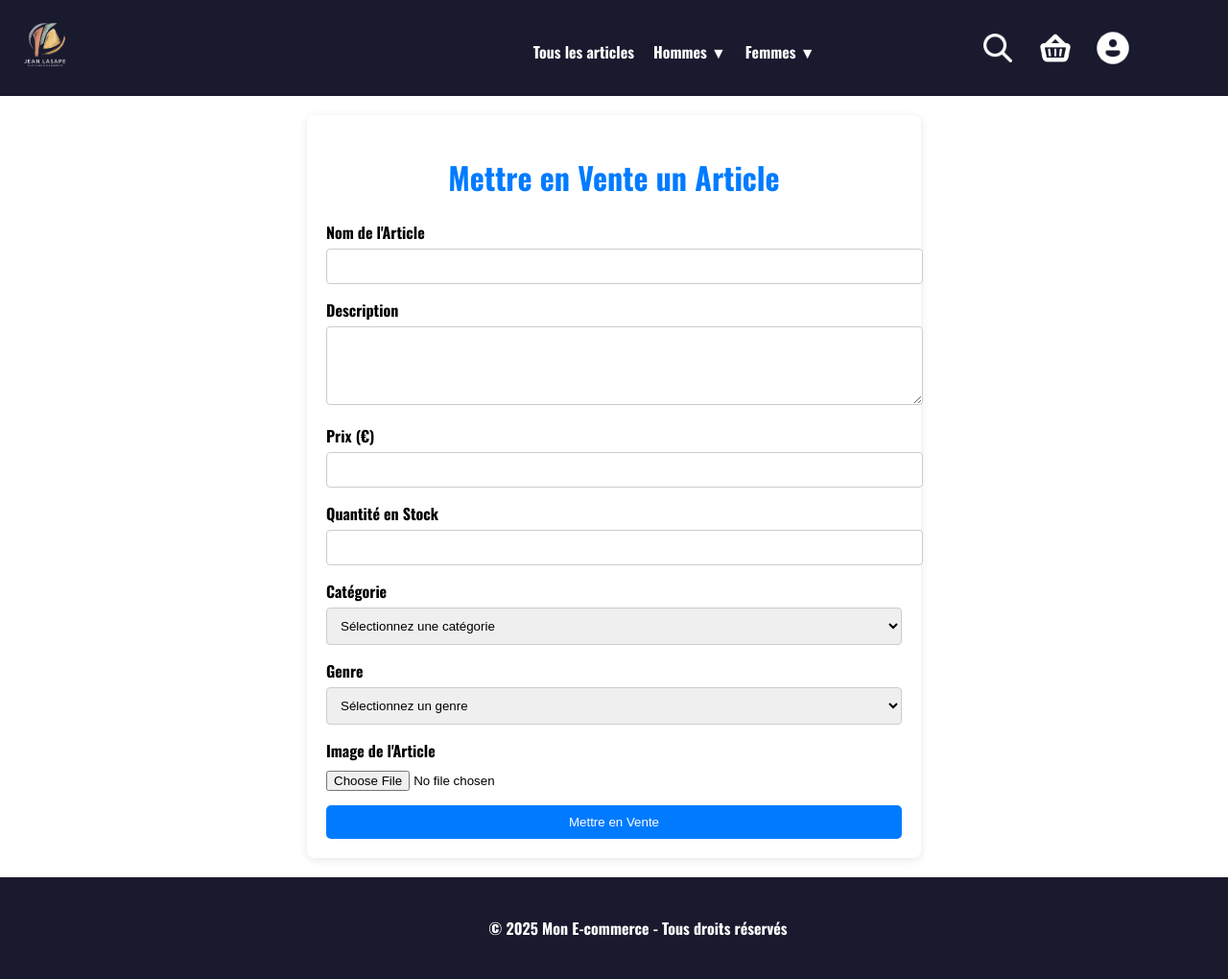
After one commit to BjornHgn/symfony_project, a Symfony app: template templates/articles/sell.html.twig in a window 1280 px wide; the page is wider, and only the part inside the window is pictured. The commit adds this page. Shown: that part at 96% size. Run offline with Twig, Linux system fonts and the light colour scheme; the template is opened without the code that fills it, so the values that code supplies are empty; some libraries are stand-ins or nearby versions.

Commit message:
page /sell

```diff
--- a/config/services.yaml
+++ b/config/services.yaml
@@ -5,6 +5,7 @@
 # https://symfony.com/doc/current/best_practices.html#use-parameters-for-application-configuration
 parameters:
     images_directory: '%kernel.project_dir%/public/images'
+    articles_directory: '%kernel.project_dir%/public/articles'
 
 services:
     # default configuration for services in *this* file
--- a/public/css/styles.css
+++ b/public/css/styles.css
@@ -654,3 +654,61 @@ footer {
     background-color: rgba(255, 255, 255, 0.1);
     margin: 0;
 }
+
+/* Styles pour la page de mise en vente */
+.sell-article-container {
+    max-width: 600px; /* Largeur maximale de la section */
+    margin: 20px auto; /* Centrer la section */
+    padding: 20px; /* Espacement interne */
+    background: white; /* Couleur de fond */
+    border-radius: 8px; /* Coins arrondis */
+    box-shadow: 0 2px 10px rgba(0, 0, 0, 0.1); /* Ombre légère */
+}
+
+.sell-article-container h1 {
+    text-align: center; /* Centrer le titre */
+    color: #007bff; /* Couleur du titre */
+}
+
+.form-group {
+    margin-bottom: 15px; /* Espacement entre les groupes de formulaire */
+}
+
+.form-group label {
+    display: block; /* Afficher le label en bloc */
+    margin-bottom: 5px; /* Espacement en bas du label */
+    font-weight: bold; /* Mettre en gras le label */
+}
+
+.form-group input[type="text"],
+.form-group input[type="number"],
+.form-group select,
+.form-group textarea {
+    width: 100%; /* Largeur complète */
+    padding: 10px; /* Espacement interne */
+    border: 1px solid #ccc; /* Bordure */
+    border-radius: 4px; /* Coins arrondis */
+}
+
+.form-group input[type="text"]:focus,
+.form-group input[type="number"]:focus,
+.form-group select:focus,
+.form-group textarea:focus {
+    border-color: #007bff; /* Bordure au focus */
+    outline: none; /* Supprimer le contour par défaut */
+}
+
+.button-primary {
+    background-color: #007bff; /* Couleur de fond du bouton */
+    color: white; /* Couleur du texte */
+    padding: 10px 20px; /* Espacement interne */
+    border: none; /* Pas de bordure */
+    border-radius: 5px; /* Coins arrondis */
+    cursor: pointer; /* Curseur pointer */
+    transition: background-color 0.3s; /* Transition pour l'effet hover */
+    width: 100%; /* Largeur complète */
+}
+
+.button-primary:hover {
+    background-color: #0056b3; /* Couleur de fond au survol */
+}
--- a/templates/articles/details.html.twig
+++ b/templates/articles/details.html.twig
@@ -39,7 +39,7 @@
                 <a href="{{ path('app_article_edit', {id: article.id}) }}">Edit</a>
                 <form action="{{ path('app_article_delete', {id: article.id}) }}" method="post" style="display:inline;">
                     <input type="hidden" name="_method" value="DELETE">
-                    <button type="submit" onclick="return confirm('Are you sure you want to delete this article?');">Delete</button>
+                    <button type="submit" onclick="return confirm('Voulez-vous vraiment supprimer cet article?');">Delete</button>
                 </form>
             {% endif %}
         </div>
--- a/templates/articles/edit.html.twig
+++ b/templates/articles/edit.html.twig
@@ -1,11 +1,11 @@
 {% extends 'base.html.twig' %}
 
-{% block title %}Edit Article{% endblock %}
+{% block title %}Modifier l'article{% endblock %}
 
 {% block body %}
-    <h1>Edit Article</h1>
+    <h1>Modifier l'article</h1>
     {{ form_start(form) }}
         {{ form_widget(form) }}
-        <button type="submit">Save</button>
+        <button type="submit">Modifier</button>
     {{ form_end(form) }}
 {% endblock %}
--- /dev/null
+++ b/templates/articles/sell.html.twig
@@ -0,0 +1,58 @@
+{% extends 'base.html.twig' %}
+
+{% block title %}Vendre un Article - Jeans-Lassape{% endblock %}
+
+{% block body %}
+<div class="sell-article-container">
+    <h1>Mettre en Vente un Article</h1>
+    <form method="POST" action="{{ path('app_add_article') }}" enctype="multipart/form-data">
+        <div class="form-group">
+            <label for="name">Nom de l'Article</label>
+            <input type="text" id="name" name="name" required>
+        </div>
+
+        <div class="form-group">
+            <label for="description">Description</label>
+            <textarea id="description" name="description" rows="4" required></textarea>
+        </div>
+
+        <div class="form-group">
+            <label for="price">Prix (€)</label>
+            <input type="number" id="price" name="price" step="0.01" required>
+        </div>
+
+        <div class="form-group">
+            <label for="stock">Quantité en Stock</label>
+            <input type="number" id="stock" name="stock" required min="1">
+        </div>
+
+        <div class="form-group">
+            <label for="category">Catégorie</label>
+            <select id="category" name="category" required>
+                <option value="">Sélectionnez une catégorie</option>
+                <option value="vêtements">Vêtements</option>
+                <option value="accessoires">Accessoires</option>
+                <option value="chaussures">Chaussures</option>
+                <option value="autres">Autres</option>
+            </select>
+        </div>
+
+        <div class="form-group">
+            <label for="genre">Genre</label>
+            <select id="genre" name="genre" required>
+                <option value="">Sélectionnez un genre</option>
+                <option value="homme">Homme</option>
+                <option value="femme">Femme</option>
+                <option value="unisexe">Unisexe</option>
+            </select>
+        </div>
+
+        <div class="form-group">
+            <label for="image">Image de l'Article</label>
+            <input type="file" id="image" name="image" accept="image/*" required>
+        </div>
+
+        <button type="submit" class="button-primary">Mettre en Vente</button>
+    </form>
+</div>
+{% endblock %}
--- a/templates/base.html.twig
+++ b/templates/base.html.twig
@@ -56,6 +56,7 @@
                             <div class="dropdown-divider"></div>
                             <a href="{{ path('app_cart_index') }}">Mon Panier</a>
                             <a href="{{ path('app_profile') }}">Mon Profil</a>
+                            <a href="/sell">Vendre </a>
                             <a href="{{ path('app_logout') }}">Déconnexion</a>
                         </div>
                     </div>
```
Also changed, not shown: src/Controller/ArticleController.php (+64 -0 lines), public/articles/67c1812127874.png (added), public/articles/67c181804dd83.png (added), public/articles/67c18214457eb.png (added), public/articles/67c1823c18188.png (added), public/articles/67c18291e8add.png (added), public/articles/67c182f7c676b.png (added), public/articles/67c18521c11bd.png (added), public/articles/67c18578d3bbf.png (added).
